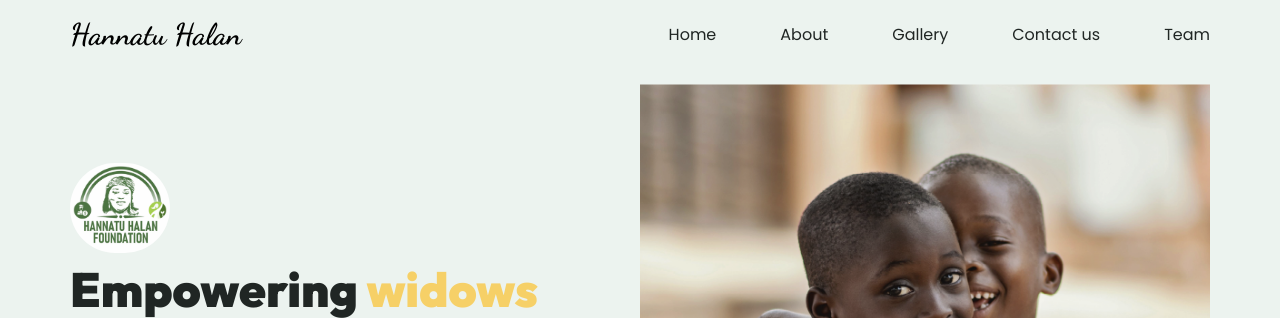
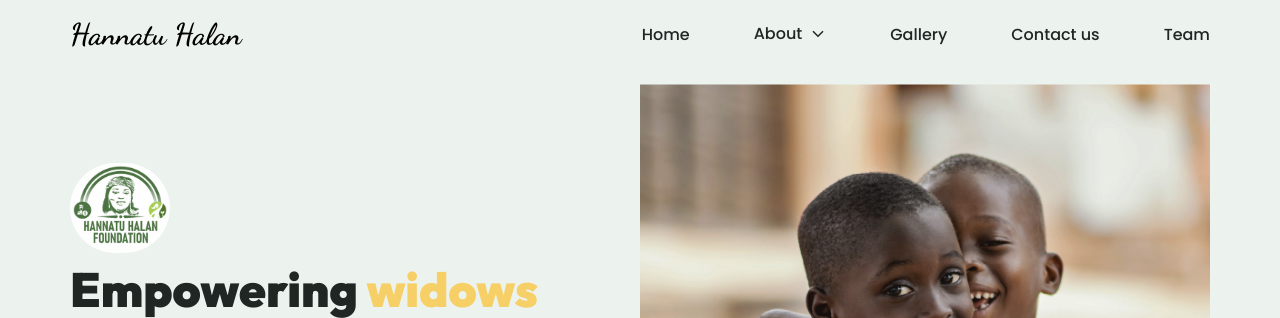
Before and after one commit to Codebee50/Hanatuhalan, a React (Vite) app: page / in a window 1280 px wide. Shown: the top 318 px of the page. Built offline with nearby package versions, Linux system fonts and the light colour scheme.

Commit message:
added antd nav drawer

```diff
--- a/package.json
+++ b/package.json
@@ -10,6 +10,7 @@
     "preview": "vite preview"
   },
   "dependencies": {
+    "antd": "^5.16.5",
     "framer-motion": "^11.0.25",
     "react": "^18.2.0",
     "react-dom": "^18.2.0",
--- a/src/App.jsx
+++ b/src/App.jsx
@@ -22,7 +22,7 @@ export default function App() {
       <Gallery/>
 
       <TeamSection/>
-      <section className="w-full bg-[#FCFCFA] max-tablet:scroll-mt-[450px]" id="contact-us">
+      <section className="w-full bg-[#FCFCFA] max-tablet:scroll-mt-[45px]" id="contact-us">
       <Contact/>
 
       </section>
--- a/src/components/Nav.jsx
+++ b/src/components/Nav.jsx
@@ -1,63 +1,154 @@
 // import {logo} from '../assets/icons'
-import { navLinks } from '../constants'
-import { hamburger, xmark } from "../assets/icons"
-import { useState } from 'react'
-
-
-
+import { navLinks } from "../constants";
+import { hamburger, xmark } from "../assets/icons";
+import { Fragment, useState } from "react";
+import { Dropdown, Space } from "antd";
+import { IoChevronDownSharp } from "react-icons/io5";
+import { Drawer } from "antd";
 
 const Nav = () => {
-    const [navVisible, setNavVisible] = useState(false)
-    const navClickHandler = ()=>{
-        setNavVisible(!navVisible)
+  const [navVisible, setNavVisible] = useState(false);
+
+  const [navDrawerOpen, setNavDrawerOpen] = useState(false);
+
+  const closeNavHandler = () => {
+    setNavDrawerOpen(false);
+  };
+
+  const openNavHandler = () => {
+    setNavDrawerOpen(true);
+  };
+
+  const navClickHandler = () => {
+    setNavVisible(!navVisible);
+  };
+
+  function reformSubLiksForAntD(sublinks) {
+    const items = sublinks.map((item) => ({
+      key: `sub-${item.label}`,
+      label: <a href={item.href} onClick={closeNavHandler}>{item.label}</a>,
+    }));
+
+    return { items };
   }
   return (
-    <section className='sticky top-0 bg-light-green z-50'>
+    <Fragment>
+      <Drawer
+        title="Hannatu Halan Foundation"
+        onClose={closeNavHandler}
+        open={navDrawerOpen}
+        style={{ backgroundColor: "#ECF3EF", font: "Poppins" }}
+      >
+        <div className="w-full h-full bg-light-green flex flex-col gap-10">
+          {navLinks.map((link) =>
+            !link.breakup ? (
+              <li key={link.label} className="list-none">
+                <a
+                  href={link.href}
+                  className="font-poppins hover:text-slate-500 text-hero-txt cursor-pointer font-medium"
+                  onClick={closeNavHandler}
+                >
+                  {link.label}
+                </a>
+              </li>
+            ) : (
+              <Dropdown
+                key={link.label}
+                menu={reformSubLiksForAntD(link.subLinks)}
+              >
+                <a
+                  href=""
+                  onClick={(e) => {
+                    e.preventDefault();
+                  }}
+                  className="font-poppins hover:text-slate-500 text-hero-txt cursor-pointer font-medium"
+                >
+                  <Space className="font-poppins">
+                    {link.label}
+                    <IoChevronDownSharp />
+                  </Space>
+                </a>
+              </Dropdown>
+            )
+          )}
+        </div>
+      </Drawer>
+
+      <section className="sticky top-0 bg-light-green z-50">
         <header className="w-full flex flex-col py-4 sticky top-0 bg-light-green z-50">
-            <nav className="flex max-xl:padding-x w-full justify-between max-container" aria-label='main'>
-                <p className='font-dancingscript text-hero-text font-bold text-3xl'>Hannatu Halan</p>
+          <nav
+            className="flex max-xl:padding-x w-full justify-between max-container"
+            aria-label="main"
+          >
+            <p className="font-dancingscript text-hero-text font-bold text-3xl">
+              Hannatu Halan
+            </p>
 
-                    <div className='max-tablet:block hidden' onClick={navClickHandler}>
-                        <img src={navVisible? xmark: hamburger} alt="hamburger" width={25} height={25}/>
+            <div className="max-tablet:block hidden" onClick={openNavHandler}>
+              <img
+                src={navVisible ? xmark : hamburger}
+                alt="hamburger"
+                width={25}
+                height={25}
+              />
             </div>
 
-                    <ul className='flex-row items-center gap-16 hidden tablet:flex max-tablet:absolute'>
-                        {
-                            navLinks.map((link)=> (
+            <ul className="flex-row items-center gap-16 hidden tablet:flex max-tablet:absolute">
+              {navLinks.map((link) =>
+                !link.breakup ? (
                   <li key={link.label}>
-                                <a href={link.href} className='font-poppins hover:text-slate-500 text-hero-txt'>{link.label}</a>
+                    <a
+                      href={link.href}
+                      className="font-poppins hover:text-slate-500 text-hero-txt cursor-pointer font-medium"
+                    >
+                      {link.label}
+                    </a>
                   </li>
-
-                            ))
-                        }
+                ) : (
+                  <Dropdown
+                    key={link.label}
+                    menu={reformSubLiksForAntD(link.subLinks)}
+                  >
+                    <a
+                      href=""
+                      onClick={(e) => e.preventDefault()}
+                      className="font-poppins hover:text-slate-500 text-hero-txt cursor-pointer font-medium"
+                    >
+                      <Space className="font-poppins">
+                        {link.label}
+                        <IoChevronDownSharp />
+                      </Space>
+                    </a>
+                  </Dropdown>
+                )
+              )}
             </ul>
           </nav>
 
-
-            <nav className={`${navVisible? 'py-12 h-[450px]': 'closed-h py-0'} flex w-full flex-col justify-center items-center transition-all duration-300 ease-linear overflow-hidden`} aria-label='mobile'>
-                <ul className='flex flex-col padding-x gap-16 tablet:flex w-full'>
-                    {
-                        navLinks.map((link)=> (
-                            <li key={link.label} className='border-b-2 pb-2'>
-                            <a href={link.href} onClick={navClickHandler} className='font-poppins hover:text-slate-500 text-dark-txt'>{link.label}</a>
+          <nav
+            className={`${
+              navVisible ? "py-12 h-[450px]" : "closed-h py-0"
+            } flex w-full flex-col justify-center items-center transition-all duration-300 ease-linear overflow-hidden`}
+            aria-label="mobile"
+          >
+            <ul className="flex flex-col padding-x gap-16 tablet:flex w-full">
+              {navLinks.map((link) => (
+                <li key={link.label} className="border-b-2 pb-2">
+                  <a
+                    href={link.href}
+                    onClick={navClickHandler}
+                    className="font-poppins hover:text-slate-500 text-dark-txt"
+                  >
+                    {link.label}
+                  </a>
                 </li>
-
-                        ))
-                    }
+              ))}
             </ul>
           </nav>
+        </header>
+      </section>
+    </Fragment>
+  );
+};
 
-
-        </header>
-
-
-
-    </section>
-
-
-
-
-  )
-}
-
-export default Nav
+export default Nav;
--- a/src/constants/index.js
+++ b/src/constants/index.js
@@ -1,129 +1,166 @@
-import { agric, book, business, shop } from "../assets/icons"
-import { girls, woman, orphans } from "../assets/images"
-import { whatsapp, facebook, instagram } from "../assets/icons"
+import { agric, book, business, shop } from "../assets/icons";
+import { girls, woman, orphans } from "../assets/images";
+import { whatsapp, facebook, instagram } from "../assets/icons";
 
-export const teamList =[
+export const teamList = [
   {
-        'name': 'John Doe',
-        'role': 'Software Engineer',
-        'image': 'https://leadership.ng/wp-content/uploads/2023/08/okusanya.jpg',
-        'contactLinks': {
-            'whatsapp': 'https://wa.me/123456789',
-            'facebook': 'https://www.facebook.com/johndoe',
-        }
+    name: "John Doe",
+    role: "Software Engineer",
+    image: "https://leadership.ng/wp-content/uploads/2023/08/okusanya.jpg",
+    contactLinks: {
+      whatsapp: "https://wa.me/123456789",
+      facebook: "https://www.facebook.com/johndoe",
+    },
   },
   {
-        'name': 'Jane Smith',
-        'role': 'Data Scientist',
-        'image': 'https://encrypted-tbn0.gstatic.com/images?q=tbn:ANd9GcSD5m_zoJubNzb2NnxYec_6t0BX-hwyMlYi51M1K4dW_g&s',
-        'contactLinks': {
-            'whatsapp': 'https://wa.me/987654321',
-            'facebook': 'https://www.facebook.com/janesmith',
-        }
+    name: "Jane Smith",
+    role: "Data Scientist",
+    image:
+      "https://encrypted-tbn0.gstatic.com/images?q=tbn:ANd9GcSD5m_zoJubNzb2NnxYec_6t0BX-hwyMlYi51M1K4dW_g&s",
+    contactLinks: {
+      whatsapp: "https://wa.me/987654321",
+      facebook: "https://www.facebook.com/janesmith",
+    },
   },
   {
-        'name': 'Alex Johnson',
-        'role': 'UX Designer',
-        'image': 'https://s3.amazonaws.com/arc-authors/washpost/7c01781b-acae-41f5-bc38-d0606c9f6c12.png',
-        'contactLinks': {
-            'whatsapp': 'https://wa.me/555555555',
-            'facebook': 'https://www.facebook.com/alexjohnson',
-        }
+    name: "Alex Johnson",
+    role: "UX Designer",
+    image:
+      "https://s3.amazonaws.com/arc-authors/washpost/7c01781b-acae-41f5-bc38-d0606c9f6c12.png",
+    contactLinks: {
+      whatsapp: "https://wa.me/555555555",
+      facebook: "https://www.facebook.com/alexjohnson",
+    },
   },
   {
-        'name': 'Emily Brown',
-        'role': 'Product Manager',
-        'image': 'https://t4.ftcdn.net/jpg/02/25/68/67/360_F_225686732_N39vaQEWEp2NLNOpTtb5HXd4Ct9Wvcx9.jpg',
-        'contactLinks': {
-            'whatsapp': 'https://wa.me/111111111',
-            'facebook': 'https://www.facebook.com/emilybrown',
-        }
+    name: "Emily Brown",
+    role: "Product Manager",
+    image:
+      "https://t4.ftcdn.net/jpg/02/25/68/67/360_F_225686732_N39vaQEWEp2NLNOpTtb5HXd4Ct9Wvcx9.jpg",
+    contactLinks: {
+      whatsapp: "https://wa.me/111111111",
+      facebook: "https://www.facebook.com/emilybrown",
+    },
   },
   {
-        'name': 'Michael Lee',
-        'role': 'Graphic Designer',
-        'image': 'https://encrypted-tbn0.gstatic.com/images?q=tbn:ANd9GcSe3ACUKAmSAcpe9JL2dVx9rmAjx-QE8xYJEZcUc_hJAw&s',
-        'contactLinks': {
-            'whatsapp': 'https://wa.me/777777777',
-            'facebook': 'https://www.facebook.com/michaellee',
-        }
+    name: "Michael Lee",
+    role: "Graphic Designer",
+    image:
+      "https://encrypted-tbn0.gstatic.com/images?q=tbn:ANd9GcSe3ACUKAmSAcpe9JL2dVx9rmAjx-QE8xYJEZcUc_hJAw&s",
+    contactLinks: {
+      whatsapp: "https://wa.me/777777777",
+      facebook: "https://www.facebook.com/michaellee",
+    },
   },
   {
-        'name': 'Sarah Garcia',
-        'role': 'Marketing Specialist',
-        'image': 'https://encrypted-tbn0.gstatic.com/images?q=tbn:ANd9GcSFzfcV_-Ij4fRMtMXr_rl1pYonk6JbzxkzeWzuXeqgXQ&s',
-        'contactLinks': {
-            'whatsapp': 'https://wa.me/999999999',
-            'facebook': 'https://www.facebook.com/sarahgarcia',
-        }
-    }
-]
-
+    name: "Sarah Garcia",
+    role: "Marketing Specialist",
+    image:
+      "https://encrypted-tbn0.gstatic.com/images?q=tbn:ANd9GcSFzfcV_-Ij4fRMtMXr_rl1pYonk6JbzxkzeWzuXeqgXQ&s",
+    contactLinks: {
+      whatsapp: "https://wa.me/999999999",
+      facebook: "https://www.facebook.com/sarahgarcia",
+    },
+  },
+];
 
 export const socials = [
   {
-        'label': 'Facebook',
-        'image': facebook,
-        'link': 'https://www.facebook.com/share/s9yo9DNurntbRGNt/?mibextid=qi2Omg'
+    label: "Facebook",
+    image: facebook,
+    link: "https://www.facebook.com/share/s9yo9DNurntbRGNt/?mibextid=qi2Omg",
   },
   {
-        'label': 'Whatsapp',
-        'image': whatsapp,
-        'link': 'https://wa.me/+2348071589478'
+    label: "Whatsapp",
+    image: whatsapp,
+    link: "https://wa.me/+2348071589478",
   },
 
   {
-        'label': 'Instagram',
-        'image': instagram,
-        'link': 'https://www.instagram.com/hannatuhalanfoundation?igsh=YzljYTk1ODg3Zg=='
+    label: "Instagram",
+    image: instagram,
+    link: "https://www.instagram.com/hannatuhalanfoundation?igsh=YzljYTk1ODg3Zg==",
   },
-]
+];
 
 export const navLinks = [
-    {href: '#home', label: 'Home'},
-    {href: '#about', label: 'About'},
-    {href: '#gallery', label: 'Gallery'},
-    {href: '#contact-us', label: 'Contact us'},
-    {href: '#team', label: 'Team'}
-]
+  {
+    href: "#home",
+    label: "Home",
+    breakup:false
+  },
+  {
+    href: null,
+    label: "About",
+    breakup:true,
+    subLinks: [
+      { href: "#about", label: "About us" },
+      { href: "#about", label: "Mision and Vision" },
+      { href: "#team", label: "Management Staff" },
+    ],
+  },
 
-export const aboutItemList =[
-    {img:book, label:"Education", description: "Payments Of Tuition Fees, WAEC,NECO & JAMB For Orphans And The Girl Child"},
-    {img:shop, label:"Business", description: "Helping widows who are interested in farming and small trade/businesses. To ensure they get the help they need in achieving their goal."},
-    {img:business, label:"Entrepreneurship Program", description: "Empowering Widows & Orphans With Startups Capital For Small Scale Businesses In Rural Communities"},
-    {img:agric, label:"Agricultural empowerment", description: "Empowering Widows With Foods And Agricultural Equipments Such As Seedlings, Fertilizer And Pesticides during Farming Season"},
+  { href: "#gallery", label: "Gallery", breakup: false },
+  { href: "#contact-us", label: "Contact us", breakup:false },
+  { href: "#team", label: "Team", breakup: false },
+];
 
-]
+export const aboutItemList = [
+  {
+    img: book,
+    label: "Education",
+    description:
+      "Payments Of Tuition Fees, WAEC,NECO & JAMB For Orphans And The Girl Child",
+  },
+  {
+    img: shop,
+    label: "Business",
+    description:
+      "Helping widows who are interested in farming and small trade/businesses. To ensure they get the help they need in achieving their goal.",
+  },
+  {
+    img: business,
+    label: "Entrepreneurship Program",
+    description:
+      "Empowering Widows & Orphans With Startups Capital For Small Scale Businesses In Rural Communities",
+  },
+  {
+    img: agric,
+    label: "Agricultural empowerment",
+    description:
+      "Empowering Widows With Foods And Agricultural Equipments Such As Seedlings, Fertilizer And Pesticides during Farming Season",
+  },
+];
 
 export const objectivesList = [
   {
     imgURL: orphans,
-        label: 'Orphans',
+    label: "Orphans",
     body: [
       "Increasing access for orphans to primary and secondary education and vocational training and assisting them develop health lifestyles to become responsible citizens.",
       "Providing legal support which enable them secure property rights.",
-            "Providing healthcare insurance to the orphans and creating awareness for proper lifestyle."
+      "Providing healthcare insurance to the orphans and creating awareness for proper lifestyle.",
     ],
-        reverse: false
+    reverse: false,
   },
   {
     imgURL: woman,
-        label: 'Widows',
+    label: "Widows",
     body: [
       "To enhance the dignity and social wellbeing of widows through advocacy, education, training and development programs and networking.",
       "Improving the lives of widows, Orphans and destitute persons through economic and social empowerment, access to basic needs, advocating to their human rights.",
-            "Helping widows in providing basic financial supports for their families."
+      "Helping widows in providing basic financial supports for their families.",
     ],
-        reverse: true
+    reverse: true,
   },
   {
     imgURL: girls,
-        label: 'Girl child Education/Less Privileged',
+    label: "Girl child Education/Less Privileged",
     body: [
       "Helping the less privileged in educational sector",
       "Standing in for the less privileged children. In the aspect of financial and social services.",
-            "Making sure their voices are heard and them relevant in the society."
+      "Making sure their voices are heard and them relevant in the society.",
     ],
-        reverse:false,
-    }
-]
+    reverse: false,
+  },
+];
--- a/src/sections/About.jsx
+++ b/src/sections/About.jsx
@@ -3,7 +3,7 @@ import { aboutItemList } from "../constants"
 
 const About = () => {
   return (
-    <section className="w-full max-container flex flex-row pt-20 padding-x justify-between max-lg:flex-col max-tablet:scroll-mt-[400px]" id="about">
+    <section className="w-full max-container flex flex-row pt-20 padding-x justify-between max-lg:flex-col max-tablet:scroll-mt-[40px]" id="about">
         <div>
             <h1 className="font-bold font-outfit text-4xl text-dark-txt">About us</h1>
             <p className="max-w-64 mt-2 text-dark-txt opacity-50">Honoring a selfless Mother While giving hope to the Community <br /> <br /> Our support services cover a diverse set of needs.</p>
--- a/src/sections/Contact.jsx
+++ b/src/sections/Contact.jsx
@@ -5,7 +5,7 @@ import {motion} from 'framer-motion'
 const Contact = () => {
 
   return (
-    <section className="padding-x padding-y max-container min-h-[70vh]">
+    <section className="padding-x padding-y max-container">
         <div>
             <p className="font-bold text-sm">CONTACT</p>
             <motion.h1 className="font-bold text-4xl sm:text-5xl font-outfit"
--- a/src/sections/Gallery.jsx
+++ b/src/sections/Gallery.jsx
@@ -2,7 +2,7 @@ import { galleryImages } from "../assets/gallery"
 
 const Gallery = () => {
   return (
-    <section className="padding-x padding-y w-full max-tablet:scroll-mt-[450px]" id="gallery">
+    <section className="padding-x padding-y w-full max-tablet:scroll-mt-[45px]" id="gallery">
         <div className="flex flex-col sm:flex-row gap-3 sm:gap-10  items-start sm:items-end">
             <div>
                 <p className="text-[0.75rem] sm:text-sm opacity-50">~ Hannatu Halan Foundation</p>
--- a/src/sections/TeamSection.jsx
+++ b/src/sections/TeamSection.jsx
@@ -3,7 +3,7 @@ import { teamList } from "../constants"
 
 const TeamSection = () => {
   return (
-    <section className="w-full min-h-screen max-container scroll-mt-40 padding-x" id="team">
+    <section className="w-full min-h-screen max-container scroll-mt-[55px] padding-x" id="team">
         <div className="w-full flex flex-col items-center">
             <p className="text-dark-green font-medium text-sm font-poppins">Management staff</p>
             <h1 className="font-bold text-4xl font-outfit">Meet our team</h1>
```
Also changed, not shown: 1 other file (tests, documents, lock files or other folders). Lines whose indentation alone changed are shown as unchanged.
